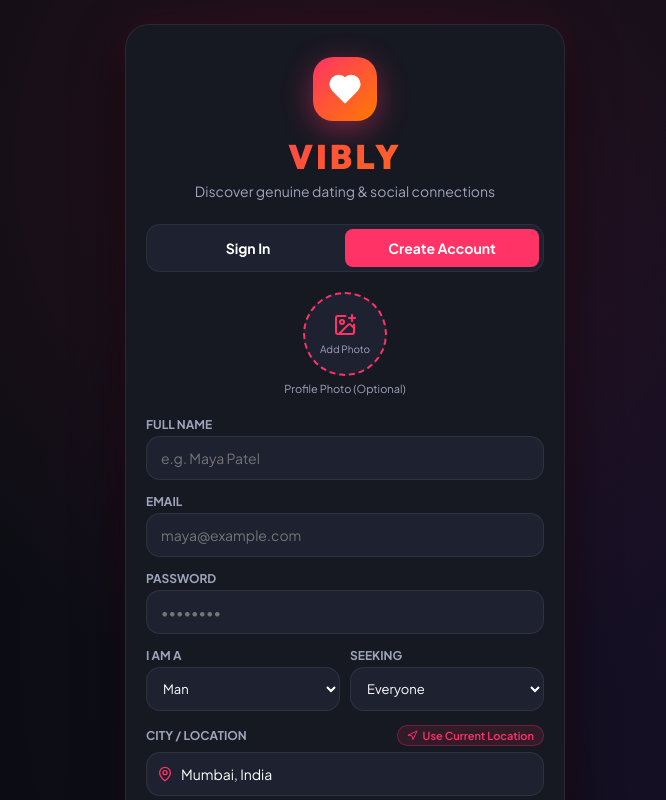
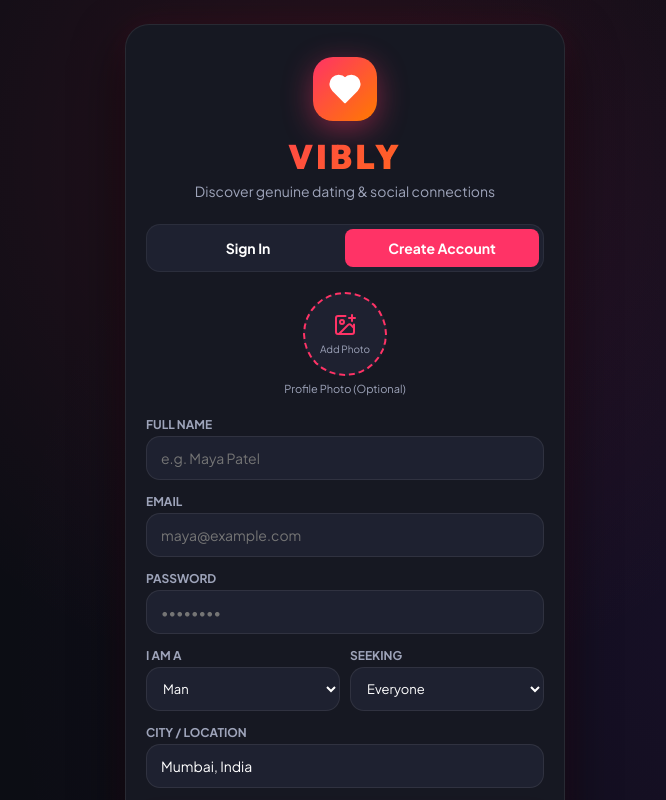
Before and after one commit to Abul-Ala/vibly-frontend, a React (Vite) app: page / in a window 1280 px wide. Both pictures are taken after typing "name@example.com", "Sample123" into the empty fields and a click on the button "Create Account". Shown: the whole page, without its empty margins (295-961 px from the left). Built offline with nearby package versions, Linux system fonts and the light colour scheme; the HTML template or start-up script is replaced by a standard one.

Commit message:
revert: remove all location changes and restore codebase to previous state

```diff
--- a/src/api/types.ts
+++ b/src/api/types.ts
@@ -22,8 +22,6 @@ export interface UserProfile {
   bio?: string;
   occupation?: string;
   city?: string;
-  latitude?: number;
-  longitude?: number;
   isVerified?: boolean;
   hideDistance?: boolean;
   hideOnlineStatus?: boolean;
@@ -87,8 +85,6 @@ export interface RegisterRequestDto {
   interestedIn: string;
   birthDate?: string;
   city?: string;
-  latitude?: number;
-  longitude?: number;
   initialPhotoUrl?: string;
   interestIds?: number[];
 }
--- a/src/screens/AuthScreen.tsx
+++ b/src/screens/AuthScreen.tsx
@@ -1,8 +1,7 @@
 import React, { useState, useRef } from 'react';
 import apiClient from '../api/apiClient';
 import { UserProfile } from '../api/types';
-import { Heart, ImagePlus, Loader2, ArrowRight, MapPin, Navigation } from 'lucide-react';
-import { detectLocation } from '../utils/locationService';
+import { Heart, ImagePlus, Loader2, ArrowRight } from 'lucide-react';
 
 interface AuthScreenProps {
   onAuthSuccess: (profile: UserProfile) => void;
@@ -26,28 +25,10 @@ export const AuthScreen: React.FC<AuthScreenProps> = ({
   const [gender, setGender] = useState('MALE');
   const [interestedIn, setInterestedIn] = useState('EVERYONE');
   const [city, setCity] = useState('Mumbai, India');
-  const [coords, setCoords] = useState<{ latitude: number; longitude: number } | null>(null);
-  const [isDetectingLocation, setIsDetectingLocation] = useState(false);
-  const [locationSuccessMsg, setLocationSuccessMsg] = useState<string | null>(null);
   const [selectedPhotoFile, setSelectedPhotoFile] = useState<File | null>(null);
   const [photoPreview, setPhotoPreview] = useState<string | null>(null);
 
   const photoInputRef = useRef<HTMLInputElement>(null);
-
-  const handleDetectLocation = async () => {
-    setIsDetectingLocation(true);
-    setErrorMessage(null);
-    try {
-      const loc = await detectLocation();
-      setCity(loc.city);
-      setCoords({ latitude: loc.latitude, longitude: loc.longitude });
-      setLocationSuccessMsg(`📍 GPS detected: ${loc.city}`);
-    } catch (err: any) {
-      setErrorMessage(err.message || 'Could not detect your current location. Please allow browser location access or type your city.');
-    } finally {
-      setIsDetectingLocation(false);
-    }
-  };
 
   const handleLogin = async (e: React.FormEvent) => {
     e.preventDefault();
@@ -120,8 +101,6 @@ export const AuthScreen: React.FC<AuthScreenProps> = ({
         interestedIn,
         birthDate: '2000-01-01',
         city: city.trim() || 'Mumbai, India',
-        latitude: coords ? coords.latitude : undefined,
-        longitude: coords ? coords.longitude : undefined,
         initialPhotoUrl,
         interestIds: [1, 2, 3],
       });
@@ -431,79 +410,16 @@ export const AuthScreen: React.FC<AuthScreenProps> = ({
           </div>
 
           <div>
-            <div style={{ display: 'flex', alignItems: 'center', justifyContent: 'space-between', marginBottom: '6px' }}>
-              <label style={{ fontSize: '12px', fontWeight: 700, color: 'var(--text-secondary)' }}>
+            <label style={{ fontSize: '12px', fontWeight: 700, color: 'var(--text-secondary)', display: 'block', marginBottom: '4px' }}>
               CITY / LOCATION
             </label>
-              <button
-                type="button"
-                onClick={handleDetectLocation}
-                disabled={isDetectingLocation}
-                style={{
-                  display: 'inline-flex',
-                  alignItems: 'center',
-                  gap: '5px',
-                  background: 'rgba(255, 51, 102, 0.12)',
-                  border: '1px solid rgba(255, 51, 102, 0.3)',
-                  borderRadius: '14px',
-                  padding: '3px 9px',
-                  fontSize: '11px',
-                  fontWeight: 600,
-                  color: 'var(--primary-pink)',
-                  cursor: isDetectingLocation ? 'wait' : 'pointer',
-                  transition: 'all 0.15s ease',
-                }}
-              >
-                {isDetectingLocation ? (
-                  <>
-                    <Loader2 size={11} className="animate-spin" />
-                    <span>Detecting GPS...</span>
-                  </>
-                ) : (
-                  <>
-                    <Navigation size={11} />
-                    <span>Use Current Location</span>
-                  </>
-                )}
-              </button>
-            </div>
-            <div style={{ position: 'relative' }}>
             <input
               type="text"
               value={city}
               onChange={(e) => setCity(e.target.value)}
               placeholder="e.g. Mumbai, India"
-                style={{
-                  width: '100%',
-                  padding: '12px 14px 12px 34px',
-                  fontSize: '14px',
-                }}
+              style={{ width: '100%', padding: '12px 14px', fontSize: '14px' }}
             />
-              <MapPin
-                size={16}
-                color="var(--primary-pink)"
-                style={{
-                  position: 'absolute',
-                  left: '11px',
-                  top: '50%',
-                  transform: 'translateY(-50%)',
-                  pointerEvents: 'none',
-                }}
-              />
-            </div>
-            {locationSuccessMsg && (
-              <div style={{
-                marginTop: '6px',
-                fontSize: '11px',
-                color: 'var(--neon-green, #10B981)',
-                display: 'flex',
-                alignItems: 'center',
-                gap: '4px',
-              }}>
-                <span>✓</span>
-                <span>{locationSuccessMsg}</span>
-              </div>
-            )}
           </div>
 
           <button
--- a/src/utils/locationService.ts
+++ /dev/null
@@ -1,130 +0,0 @@
-export interface GeoCoordinates {
-  latitude: number;
-  longitude: number;
-}
-
-export interface LocationResult {
-  latitude: number;
-  longitude: number;
-  city: string;
-}
-
-class LocationService {
-  /**
-   * Prompts user for browser geolocation and resolves latitude & longitude
-   */
-  async getCurrentCoordinates(): Promise<GeoCoordinates> {
-    if (typeof window === 'undefined' || !navigator.geolocation) {
-      throw new Error('Geolocation is not supported by your browser.');
-    }
-
-    return new Promise((resolve, reject) => {
-      navigator.geolocation.getCurrentPosition(
-        (position) => {
-          resolve({
-            latitude: position.coords.latitude,
-            longitude: position.coords.longitude,
-          });
-        },
-        (error) => {
-          let msg = 'Failed to detect location.';
-          if (error.code === error.PERMISSION_DENIED) {
-            msg = 'Location permission was denied. Please allow location access in your browser settings.';
-          } else if (error.code === error.POSITION_UNAVAILABLE) {
-            msg = 'Location information is currently unavailable.';
-          } else if (error.code === error.TIMEOUT) {
-            msg = 'Location detection timed out. Please try again.';
-          }
-          reject(new Error(msg));
-        },
-        {
-          enableHighAccuracy: true,
-          timeout: 12000,
-          maximumAge: 60000,
-        }
-      );
-    });
-  }
-
-  /**
-   * Reverse geocodes latitude & longitude into a clean city / country name
-   */
-  async reverseGeocode(latitude: number, longitude: number): Promise<string> {
-    // 1. Try BigDataCloud free client reverse geocoding
-    try {
-      const url = `https://api.bigdatacloud.net/data/reverse-geocode-client?latitude=${latitude}&longitude=${longitude}&localityLanguage=en`;
-      const res = await fetch(url);
-      if (res.ok) {
-        const data = await res.json();
-        const city = data.city || data.locality || data.principalSubdivision;
-        const country = data.countryName || data.countryCode;
-        if (city && country) {
-          return `${city}, ${country}`;
-        } else if (city) {
-          return city;
-        } else if (country) {
-          return country;
-        }
-      }
-    } catch {
-      // Fallback below
-    }
-
-    // 2. Try OpenStreetMap Nominatim reverse geocode fallback
-    try {
-      const url = `https://nominatim.openstreetmap.org/reverse?format=json&lat=${latitude}&lon=${longitude}&zoom=10`;
-      const res = await fetch(url, { headers: { 'Accept-Language': 'en' } });
-      if (res.ok) {
-        const data = await res.json();
-        const addr = data.address || {};
-        const city = addr.city || addr.town || addr.village || addr.suburb || addr.state;
-        const country = addr.country;
-        if (city && country) {
-          return `${city}, ${country}`;
-        } else if (city) {
-          return city;
-        }
-      }
-    } catch {
-      // Fallback below
-    }
-
-    return `${latitude.toFixed(2)}°, ${longitude.toFixed(2)}°`;
-  }
-
-  /**
-   * Detects current coordinates and reverse-geocodes city name in a single call
-   */
-  async detectLocation(): Promise<LocationResult> {
-    const coords = await this.getCurrentCoordinates();
-    const city = await this.reverseGeocode(coords.latitude, coords.longitude);
-    return {
-      latitude: coords.latitude,
-      longitude: coords.longitude,
-      city,
-    };
-  }
-
-  /**
-   * Formats distance in km for UI badges
-   */
-  formatDistance(distanceKm?: number | null, hideDistance?: boolean): string | null {
-    if (hideDistance || distanceKm === undefined || distanceKm === null) {
-      return null;
-    }
-    if (distanceKm < 1) {
-      return 'Nearby (< 1 km away)';
-    }
-    return `${Math.round(distanceKm)} km away`;
-  }
-}
-
-export const locationService = new LocationService();
-export default locationService;
-
-export const detectLocation = () => locationService.detectLocation();
-export const formatDistance = (distanceKm?: number | null, hideDistance?: boolean) =>
-  locationService.formatDistance(distanceKm, hideDistance);
-export const getCurrentCoordinates = () => locationService.getCurrentCoordinates();
-export const reverseGeocode = (latitude: number, longitude: number) =>
-  locationService.reverseGeocode(latitude, longitude);
```
Lines whose indentation alone changed are shown as unchanged.
